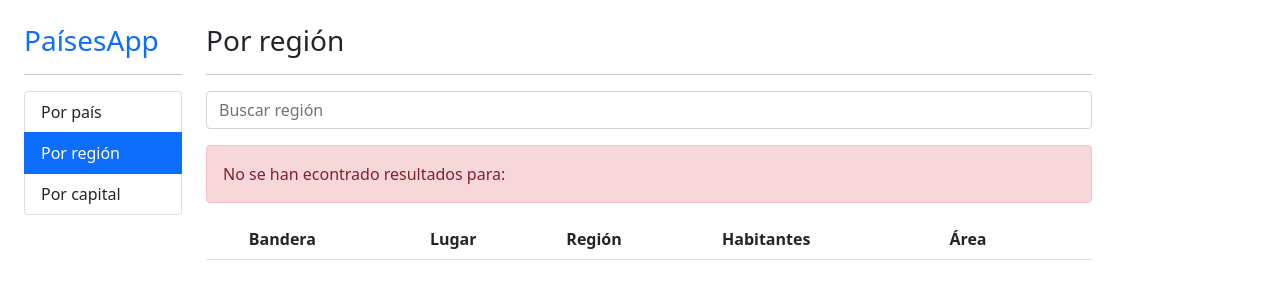
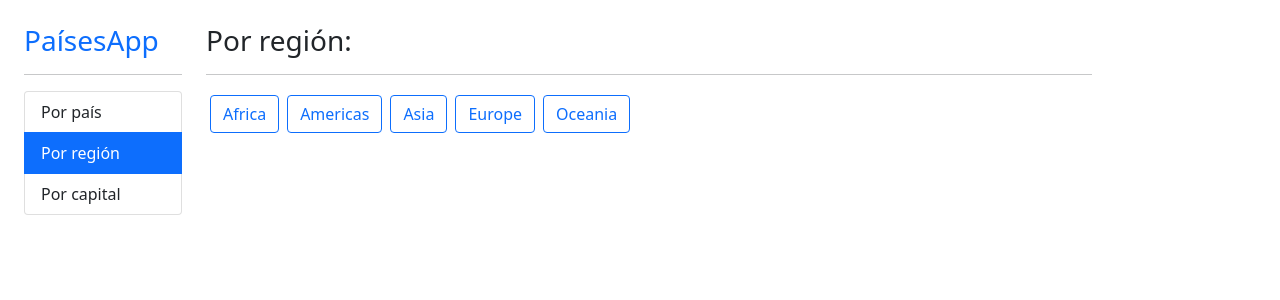
Before and after one commit to DavidTlCo/Paises-Angular, an Angular app: page /region in a window 1280 px wide. Shown: the top 300 px of the page. Built offline with nearby package versions, Linux system fonts and the light colour scheme.

Commit message:
Search by region add and improve http response

```diff
--- a/src/app/app.component.html
+++ b/src/app/app.component.html
@@ -1,5 +1,5 @@
 <div class="row container mt-4 d-flex">
-  <div class="col-2">
+  <div class="col-2 animate__animated animate__fadeIn animate__faster">
     <app-sidebar></app-sidebar>
   </div>
 
--- a/src/app/pais/components/pais-table/pais-table.component.html
+++ b/src/app/pais/components/pais-table/pais-table.component.html
@@ -11,8 +11,8 @@
         </tr>
     </thead>
 
-    <tbody *ngFor="let pais of paises, let i = index">
-        <tr>
+    <tbody>
+        <tr class="animate__animated animate__fadeIn animate__faster"  *ngFor="let pais of paises, let i = index">
             <td>{{ i+1 }}</td>
             <td> <img [src]="pais.flag" alt="Bandera" class="small-flag"></td>
             <td>{{ pais.capital }}, {{ pais.name }}</td>
--- a/src/app/pais/pages/por-capital/por-capital.component.html
+++ b/src/app/pais/pages/por-capital/por-capital.component.html
@@ -1,3 +1,4 @@
+<div class="animate__animated animate__fadeIn animate__faster">
     <h3>Por capital</h3>
     <hr>
     <!-- Section with input to make queries -->
@@ -11,9 +12,10 @@
             ></app-pais-input>
         </div>
     </div>
+</div>
 
 <!-- Show errors -->
-<div *ngIf="hayError" class="alert alert-danger mt-3">
+<div *ngIf="hayError" class="alert alert-danger mt-3 animate__animated animate__delay-3s animate__fadeOutDown">
     No se han econtrado resultados para: {{ ultimo }}
 </div>
 
--- a/src/app/pais/pages/por-pais/por-pais.component.html
+++ b/src/app/pais/pages/por-pais/por-pais.component.html
@@ -1,3 +1,4 @@
+<div class="animate__animated animate__fadeIn animate__faster">
     <h3>Por país</h3>
     <hr>
     <!-- Section with input to make queries -->
@@ -11,9 +12,10 @@
             ></app-pais-input>
         </div>
     </div>
+</div>
 
 <!-- Show errors -->
-<div *ngIf="hayError" class="alert alert-danger mt-3">
+<div *ngIf="hayError" class="alert alert-danger mt-3 animate__animated animate__delay-3s animate__fadeOutDown">
     No se han econtrado resultados para: {{ ultimo }}
 </div>
 
--- a/src/app/pais/pages/por-pais/por-pais.component.ts
+++ b/src/app/pais/pages/por-pais/por-pais.component.ts
@@ -27,7 +27,7 @@ export class PorPaisComponent implements OnInit {
     .subscribe(
       // Suscribe contains "next" which is OK...
     paises => {
-      console.log( paises );
+      // console.log( paises );
       this.paises = paises;
     },
     // It contains a "error" too, both depends reponse
--- a/src/app/pais/pages/por-region/por-region.component.html
+++ b/src/app/pais/pages/por-region/por-region.component.html
@@ -1,22 +1,28 @@
-<h3>Por región</h3>
-<hr>
-<!-- Section with input to make queries -->
-<div class="row">
-    <div class="col">
-        <!-- Calls the onEnter sending the arguments from child, parent received it -->
-        <app-pais-input
-            placeholder="Buscar región"></app-pais-input>
+<div class="animate__animated animate__fadeIn animate__faster">
+    <h3>Por región: {{ regionActiva | titlecase }}</h3>
+    <hr>
+    <!-- Section with buttons to make queries -->
+    <div class="row">
+        <div class="col">
+            <!-- Calls the request depending region selected -->
+
+            <!-- Choices to add a class to element-->
+            <!-- [class.btn-primary]="region === regionActiva" -->
+            <!-- [ngClass]="{'btn-primary': regionActiva === region,
+                'btn-outline-primary': regionActiva !== region}" -->
+                <!-- [class]=" (regionActiva === region ) ? 'btn btn-primary' : 'btn btn-outline-primary'" -->
+                <button
+                *ngFor="let region of regiones"
+                [class]="setClass( region )"
+                (click)="buscar( region )">
+                {{ region | titlecase }}
+            </button>
+        </div>
     </div>
 </div>
 
-<!-- Show errors -->
-<div class="alert alert-danger mt-3">
-    No se han econtrado resultados para:
-</div>
-
-<!-- Structure to show result -->
-<div class="row">
+<div *ngIf="paises.length>0 && !hayError" class="row">
     <div class="col">
-        <app-pais-table></app-pais-table>
+        <app-pais-table [paises]="paises"></app-pais-table>
     </div>
 </div>
--- a/src/app/pais/pages/por-region/por-region.component.ts
+++ b/src/app/pais/pages/por-region/por-region.component.ts
@@ -1,4 +1,6 @@
 import { Component, OnInit } from '@angular/core';
+import { PaisService } from '../../services/pais.service';
+import { Country } from '../../interfaces/pais.interface';
 
 @Component({
   selector: 'app-por-region',
@@ -7,10 +9,35 @@ import { Component, OnInit } from '@angular/core';
   ]
 })
 export class PorRegionComponent implements OnInit {
+  hayError: boolean = false;
+  regiones: string[] = ['africa', 'americas', 'asia', 'europe', 'oceania'];
+  regionActiva: string = '';
+  paises: Country[] = [];
 
-  constructor() { }
+  constructor(
+    private paisService: PaisService
+  ) { }
 
   ngOnInit(): void {
   }
 
+  buscar( region: string ): void{
+    if( region !== this.regionActiva ){
+      this.regionActiva = region
+      this.paisService.buscarRegion( region )
+      .subscribe( paises =>
+          this.paises = paises,
+          err => {
+            this.hayError = true;
+            console.log(err);
+      });
+    }
+  }
+
+  setClass( region: string ): string {
+    return  ( region === this.regionActiva )
+    ? 'btn btn-primary m-1'
+    : 'btn btn-outline-primary m-1';
+  }
+
 }
--- a/src/app/pais/services/pais.service.ts
+++ b/src/app/pais/services/pais.service.ts
@@ -1,4 +1,4 @@
-import { HttpClient } from '@angular/common/http';
+import { HttpClient, HttpParams } from '@angular/common/http';
 import { Injectable } from '@angular/core';
 import { Observable } from 'rxjs';
 import { Country } from '../interfaces/pais.interface';
@@ -8,21 +8,33 @@ import { Country } from '../interfaces/pais.interface';
 })
 
 export class PaisService {
+  private baseUrl: string = 'https://restcountries.eu/rest/v2';
 
-  private baseUrl: string = 'https://restcountries.eu/rest/v2';
+  // Allow a filter response to the fields
+  get httpParams(): HttpParams{
+    return new HttpParams().set(
+      'fields', 'name;capital;flag;subregion;population;area;alpha2Code'
+    )
+  }
 
   constructor( private http: HttpClient ) { }
 
   // This method search a country and converts the response to array of countries and returns it
   buscarPais( termino: string ): Observable<Country[]>{
     const url = `${ this.baseUrl }/name/${ termino }`;
-    return this.http.get<Country[]>( url );
+    return this.http.get<Country[]>( url , { params: this.httpParams } );
   }
 
   // This method search a capital and converts the response to array of countries and returns it
   buscarCapital( termino: string ): Observable<Country[]>{
     const url = `${ this.baseUrl }/capital/${ termino }`;
-    return this.http.get<Country[]>( url );
+    return this.http.get<Country[]>( url , { params: this.httpParams } );
+  }
+
+  // This method search all countries by region and converts the response to array to returns it
+  buscarRegion( termino: string ): Observable<Country[]>{
+    const url = `${ this.baseUrl }/region/${ termino }`;
+    return this.http.get<Country[]>( url , { params: this.httpParams } );
   }
 
   // This method search a capital and converts the response to array of countries and returns it
--- a/src/index.html
+++ b/src/index.html
@@ -13,6 +13,9 @@
       integrity="sha384-EVSTQN3/azprG1Anm3QDgpJLIm9Nao0Yz1ztcQTwFspd3yD65VohhpuuCOmLASjC"
       crossorigin="anonymous"
     />
+    <link
+    rel="stylesheet"
+    href="https://cdnjs.cloudflare.com/ajax/libs/animate.css/4.1.1/animate.min.css"
   </head>
   <body>
     <app-root></app-root>
```
Lines whose indentation alone changed are shown as unchanged.
